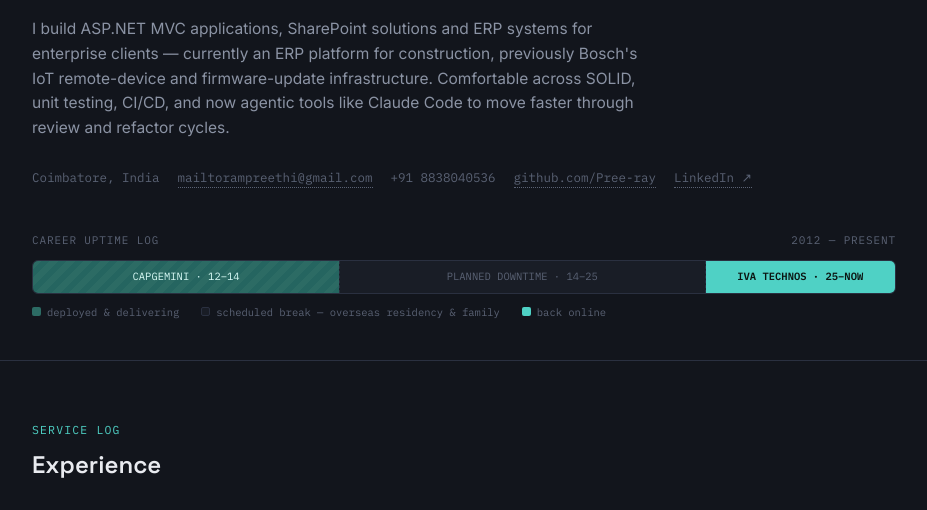
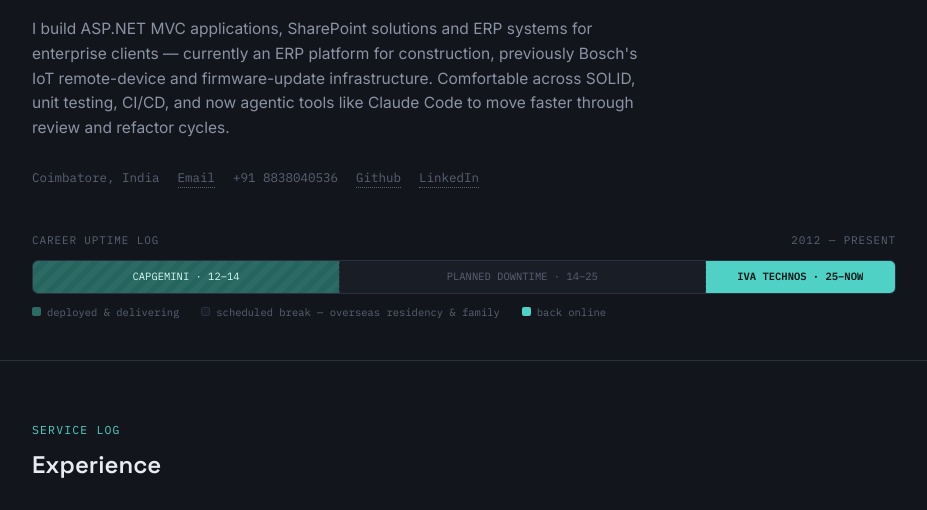
Before and after one commit to Pree-ray/Pree-ray.github.io, a plain HTML site: page index.html in a window 1280 px wide. Shown: the part 271-781 px from the top of the page, without its empty margins (176-1103 px from the left). Drawn offline with Linux system fonts and the light colour scheme.

Commit message:
Update contact links in index.html

```diff
--- a/index.html
+++ b/index.html
@@ -171,10 +171,10 @@
     <p class="summary">I build ASP.NET MVC applications, SharePoint solutions and ERP systems for enterprise clients — currently an ERP platform for construction, previously Bosch's IoT remote-device and firmware-update infrastructure. Comfortable across SOLID, unit testing, CI/CD, and now agentic tools like Claude Code to move faster through review and refactor cycles.</p>
     <div class="hero-meta">
       <span>Coimbatore, India</span>
-      <a href="mailto:mailtorampreethi@gmail.com">mailtorampreethi@gmail.com</a>
+      <a href="mailto:mailtorampreethi@gmail.com">Email</a>
       <span>+91 8838040536</span>
-      <a href="https://github.com/Pree-ray" target="_blank" rel="noopener">github.com/Pree-ray</a>
-      <a href="#" target="_blank" rel="noopener">LinkedIn ↗</a>
+      <a href="https://github.com/Pree-ray" target="_blank" rel="noopener">Github</a>
+      <a href="https://www.linkedin.com/in/rampreethi-rajendran/" target="_blank" rel="noopener">LinkedIn</a>
     </div>
 
     <div class="uptime">
```
